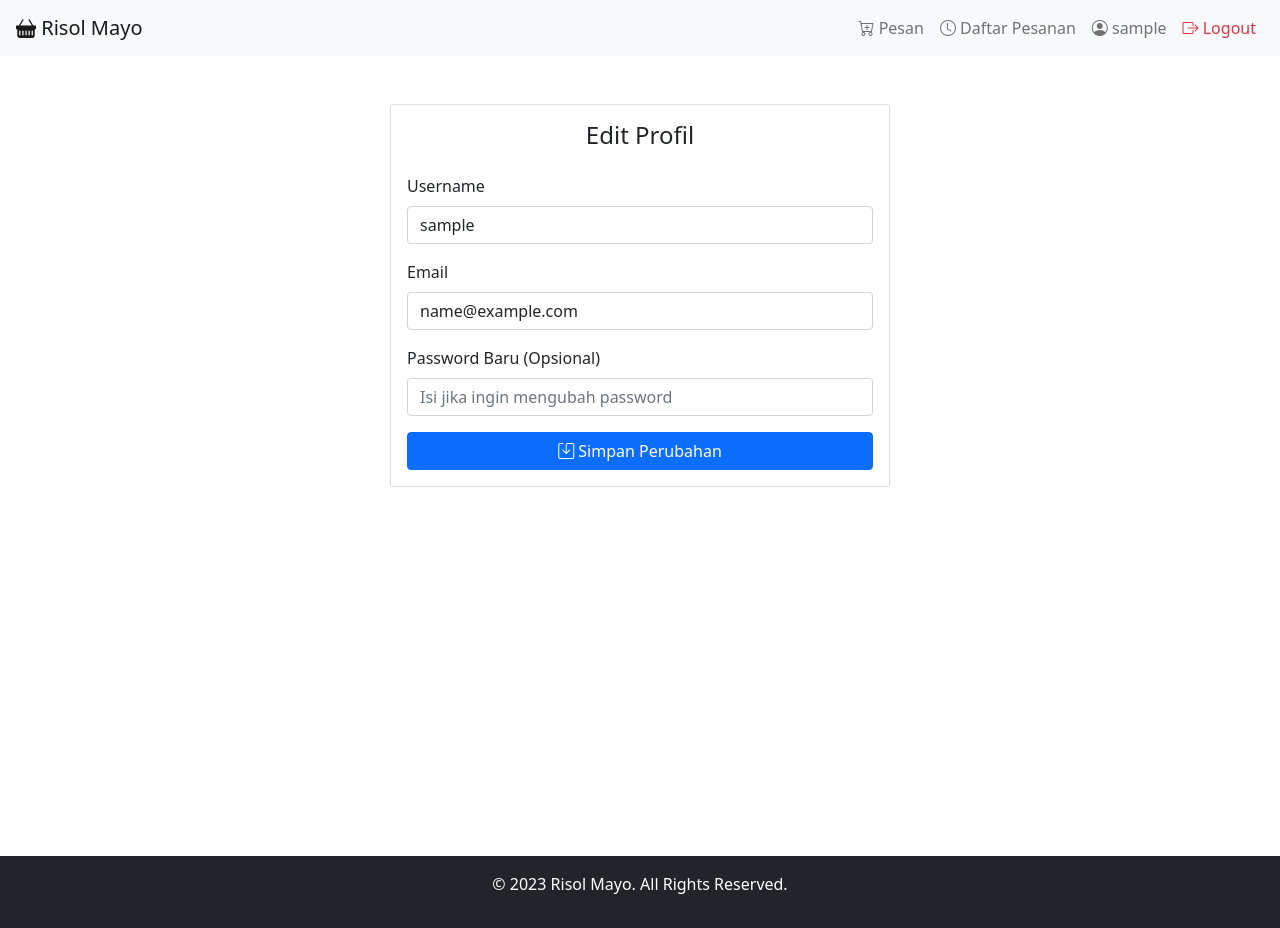
After one commit to Arifnnha/risolicious, a PHP site: page /edit-profile.php in a window 1280 px wide. The commit adds this page. Run offline with PHP 8.4, Linux system fonts and the light colour scheme; the visitor is signed in with stand-in values (Sample User, id 1).

```diff
--- /dev/null
+++ b/edit-profile.php
@@ -0,0 +1,65 @@
+<?php
+session_start();
+if (!isset($_SESSION['username'])) {
+    header('Location: login.php');
+    exit;
+}
+
+$username = $_SESSION['username'];
+$email = $_SESSION['email'];
+?>
+<!DOCTYPE html>
+<html lang="en">
+
+<head>
+    <meta charset="UTF-8">
+    <meta name="viewport" content="width=device-width, initial-scale=1.0">
+    <!-- link bootstrap & bootstrap icons -->
+    <link rel="stylesheet" href="./assets/bootstrap/css/bootstrap.min.css">
+    <link rel="stylesheet" href="./assets/bootstrap-icons/font/bootstrap-icons.min.css">
+    <!-- bootstrap end -->
+    <link rel="stylesheet" href="./assets/css/style.css">
+    <title>Risol Mayo Hub - Pusat untuk berbagai varian risol mayo.</title>
+</head>
+
+<body>
+    <!-- menambahkan navbar yang ada di folder components/navbar.php menggunakan include -->
+    <?php include './components/navbar.php'; ?>
+
+    <section class="vh-100 py-5">
+        <div class="card mx-auto" style="max-width: 500px;">
+            <div class="card-body">
+                <h4 class="card-title text-center mb-4">Edit Profil</h4>
+                <form action="actions/edit-profile-process.php" method="POST">
+                    <!-- Username -->
+                    <div class="mb-3">
+                        <label for="username" class="form-label">Username</label>
+                        <input type="text" class="form-control" id="username" name="username" value="<?php echo htmlspecialchars($username); ?>" required>
+                    </div>
+                    <!-- Email -->
+                    <div class="mb-3">
+                        <label for="email" class="form-label">Email</label>
+                        <input type="email" class="form-control" id="email" name="email" value="<?php echo htmlspecialchars($email); ?>" required>
+                    </div>
+                    <!-- Password Baru -->
+                    <div class="mb-3">
+                        <label for="password" class="form-label">Password Baru (Opsional)</label>
+                        <input type="password" class="form-control" id="password" name="password" placeholder="Isi jika ingin mengubah password">
+                    </div>
+                    <!-- Tombol Simpan -->
+                    <button type="submit" class="btn btn-primary w-100">
+                        <i class="bi bi-save"></i> Simpan Perubahan
+                    </button>
+                </form>
+            </div>
+        </div>
+    </section>
+
+    <!-- menambahkan footer yang ada di folder components/footer.php menggunakan include -->
+    <?php include './components/footer.php'; ?>
+
+    <!-- link boostrap js -->
+    <script src="./assets/bootstrap/js/bootstrap.min.js"></script>
+</body>
+
+</html>
--- a/login.php
+++ b/login.php
@@ -9,7 +9,7 @@
     <link rel="stylesheet" href="./assets/bootstrap-icons/font/bootstrap-icons.min.css">
     <!-- bootstrap end -->
     <link rel="stylesheet" href="./assets/css/style.css">
-    <title>Risol Mayo Hub - Pusat untuk berbagai varian risol mayo.</title>
+    <title>Login Akun</title>
 </head>
 
 <body>
--- a/order.php
+++ b/order.php
@@ -9,7 +9,7 @@
     <link rel="stylesheet" href="./assets/bootstrap-icons/font/bootstrap-icons.min.css">
     <!-- bootstrap end -->
     <link rel="stylesheet" href="./assets/css/style.css">
-    <title>Risol Mayo Hub - Pusat untuk berbagai varian risol mayo.</title>
+    <title>Order Risol Mayo</title>
 </head>
 
 <body>
--- a/orders-list.php
+++ b/orders-list.php
@@ -25,7 +25,7 @@ $result = $conn->query($sql);
     <link rel="stylesheet" href="./assets/bootstrap-icons/font/bootstrap-icons.min.css">
     <!-- bootstrap end -->
     <link rel="stylesheet" href="./assets/css/style.css">
-    <title>Risol Mayo Hub - Pusat untuk berbagai varian risol mayo.</title>
+    <title>Daftar Pesanan Risol Mayo.</title>
 </head>
 
 <body>
--- a/register.php
+++ b/register.php
@@ -9,14 +9,14 @@
     <link rel="stylesheet" href="./assets/bootstrap-icons/font/bootstrap-icons.min.css">
     <!-- bootstrap end -->
     <link rel="stylesheet" href="./assets/css/style.css">
-    <title>Risol Mayo Hub - Pusat untuk berbagai varian risol mayo.</title>
+    <title>Daftar Akun</title>
 </head>
 
 <body>
     <!-- menambahkan navbar yang ada di folder components/navbar.php menggunakan include -->
     <?php include './components/navbar.php'; ?>
 
-    <section class="register-section py-5">
+    <section class="vh-100 py-5">
         <div class="container">
             <div class="row justify-content-center">
                 <div class="col-md-6">
```
Also changed, not shown: actions/edit-profile-process.php (added, +25 -0 lines), profile.php (added, +59 -0 lines).
